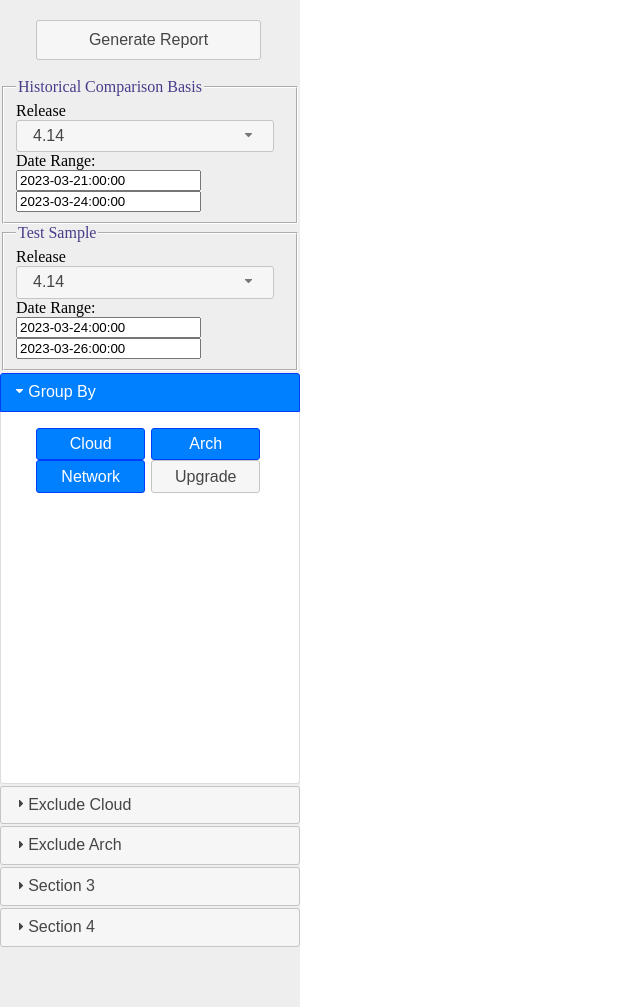
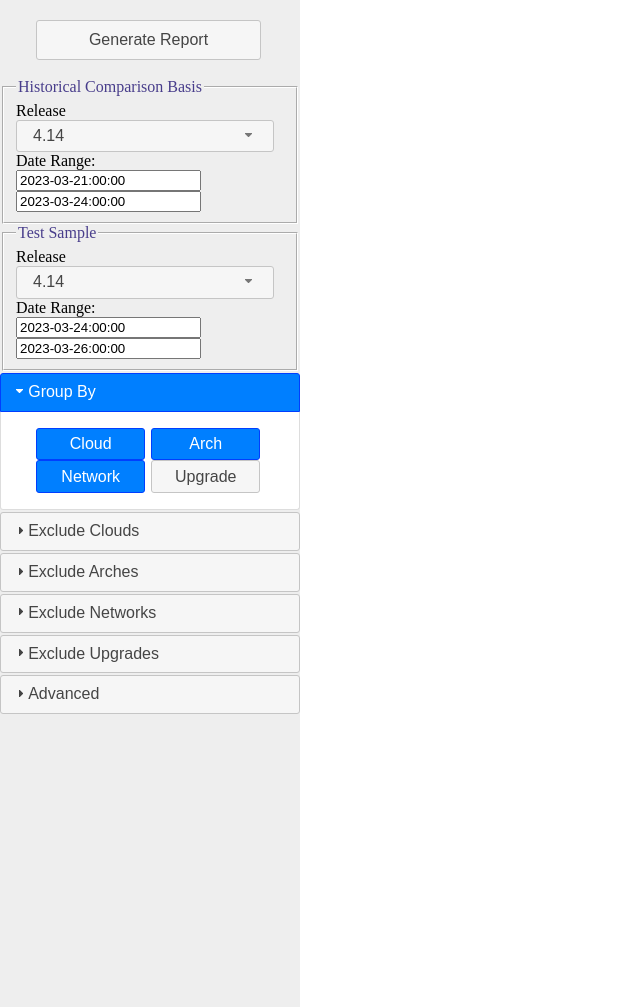
Before and after one commit to jupierce/fishers_exact, a Django app: page /main/ in a window 1280 px wide. Shown: the whole page, without its empty margins (0-640 px from the left). Run offline with Django 4.2, Linux system fonts and the light colour scheme; parts of the project's set-up code (start-up, migrations or seed data) failed here and were passed over; some libraries are stand-ins or nearby versions.

Commit message:
Add exclude network and upgrade

```diff
--- a/readiness/main/views.py
+++ b/readiness/main/views.py
@@ -165,6 +165,8 @@ def report(request):
     target_environment_name = insufficient_sanitization('environment', None)
     exclude_platforms_param = insufficient_sanitization('exclude_platforms', None)
     exclude_arches_param = insufficient_sanitization('exclude_arches', None)
+    exclude_networks_param = insufficient_sanitization('exclude_networks', None)
+    exclude_upgrades_param = insufficient_sanitization('exclude_upgrades', None)
 
     j = Junit
     pqb = select(
@@ -232,6 +234,27 @@ def report(request):
                 continue
             pqb = pqb.filter(
                 j.arch != exclude_name
+            )
+
+    if exclude_networks_param:
+        for exclude_name in exclude_networks_param.split(','):
+            if not exclude_name:
+                continue
+            pqb = pqb.filter(
+                j.network != exclude_name
+            )
+
+    if exclude_upgrades_param:
+        upgrade_name_db_mapping = {
+            'install': '',
+            'minor': 'upgrade-minor',
+            'micro': 'upgrade-micro',
+        }
+        for exclude_name in exclude_upgrades_param.split(','):
+            if not exclude_name or exclude_name not in upgrade_name_db_mapping:
+                continue
+            pqb = pqb.filter(
+                j.upgrade != upgrade_name_db_mapping[exclude_name]
             )
 
     # q = f'''
--- a/readiness/templates/main/index.html
+++ b/readiness/templates/main/index.html
@@ -127,6 +127,27 @@
                     optional_params += '&exclude_arches=' + exclude_arches;
                 }
 
+                var exclude_networks = ""
+                $(".exclude-network-checkbox").each(function() {
+                    if ($(this).is(':checked')) {
+                        exclude_networks += $(this).val() + ",";
+                    }
+                })
+
+                if (exclude_networks) {
+                    optional_params += '&exclude_networks=' + exclude_networks;
+                }
+
+                var exclude_upgrades = ""
+                $(".exclude-upgrade-checkbox").each(function() {
+                    if ($(this).is(':checked')) {
+                        exclude_upgrades += $(this).val() + ",";
+                    }
+                })
+
+                if (exclude_upgrades) {
+                    optional_params += '&exclude_upgrades=' + exclude_upgrades;
+                }
 
                 if (!basis_start_dt || !basis_end_dt || !sample_start_dt || !sample_end_dt || group_by == "") {
                     return;
@@ -187,7 +208,9 @@
                 $("#sample_end_dt").val(date_to_dt(now));
                 // showReport();
 
-                $( "#accordion" ).accordion();
+                $( "#accordion" ).accordion({
+                    heightStyle: "content"
+                });
             } );
 
 
@@ -254,7 +277,8 @@
             <label for="gbc-upgrade">Upgrade</label>
             <input class="group-by-checkbox"  type="checkbox" id="gbc-upgrade" value="upgrade">
         </div>
-        <h3>Exclude Cloud</h3>
+
+        <h3>Exclude Clouds</h3>
         <div>
             <label for="ip-aws">AWS</label>
             <input class="exclude-platform-checkbox" type="checkbox" id="ip-aws" value="aws">
@@ -287,7 +311,8 @@
             <input class="exclude-platform-checkbox" type="checkbox" id="ip-unknown" value="unknown">
 
         </div>
-        <h3>Exclude Arch</h3>
+
+        <h3>Exclude Arches</h3>
         <div>
             <label for="ia-amd64">amd64</label>
             <input class="exclude-arch-checkbox" type="checkbox" id="ia-amd64" value="amd64">
@@ -302,34 +327,30 @@
             <input class="exclude-arch-checkbox" type="checkbox" id="ia-s390x" value="s390x">
         </div>
 
+        <h3>Exclude Networks</h3>
+        <div>
+            <label for="in-ovn">ovn</label>
+            <input class="exclude-network-checkbox" type="checkbox" id="in-ovn" value="ovn">
 
-        <h3>Section 3</h3>
+            <label for="in-sdn">sdn</label>
+            <input class="exclude-network-checkbox" type="checkbox" id="in-sdn" value="sdn">
+        </div>
+
+        <h3>Exclude Upgrades</h3>
         <div>
-            <p>
-                Nam enim risus, molestie et, porta ac, aliquam ac, risus. Quisque lobortis.
-                Phasellus pellentesque purus in massa. Aenean in pede. Phasellus ac libero
-                ac tellus pellentesque semper. Sed ac felis. Sed commodo, magna quis
-                lacinia ornare, quam ante aliquam nisi, eu iaculis leo purus venenatis dui.
-            </p>
-            <ul>
-                <li>List item one</li>
-                <li>List item two</li>
-                <li>List item three</li>
-            </ul>
+            <label for="iu-install">No Upgrade</label>
+            <input class="exclude-upgrade-checkbox" type="checkbox" id="iu-install" value="install">
+            <label for="iu-minor">Y-Stream Upgrade</label>
+            <br>
+            <input class="exclude-upgrade-checkbox" type="checkbox" id="iu-minor" value="minor">
+            <label for="iu-micro">Z-Stream Upgrade</label>
+            <input class="exclude-upgrade-checkbox" type="checkbox" id="iu-micro" value="micro">
         </div>
-        <h3>Section 4</h3>
+
+
+        <h3>Advanced</h3>
         <div>
-            <p>
-                Cras dictum. Pellentesque habitant morbi tristique senectus et netus
-                et malesuada fames ac turpis egestas. Vestibulum ante ipsum primis in
-                faucibus orci luctus et ultrices posuere cubilia Curae; Aenean lacinia
-                mauris vel est.
-            </p>
-            <p>
-                Suspendisse eu nisl. Nullam ut libero. Integer dignissim consequat lectus.
-                Class aptent taciti sociosqu ad litora torquent per conubia nostra, per
-                inceptos himenaeos.
-            </p>
+            <p>Ignore no samples found</p>
         </div>
     </div>
 
```
